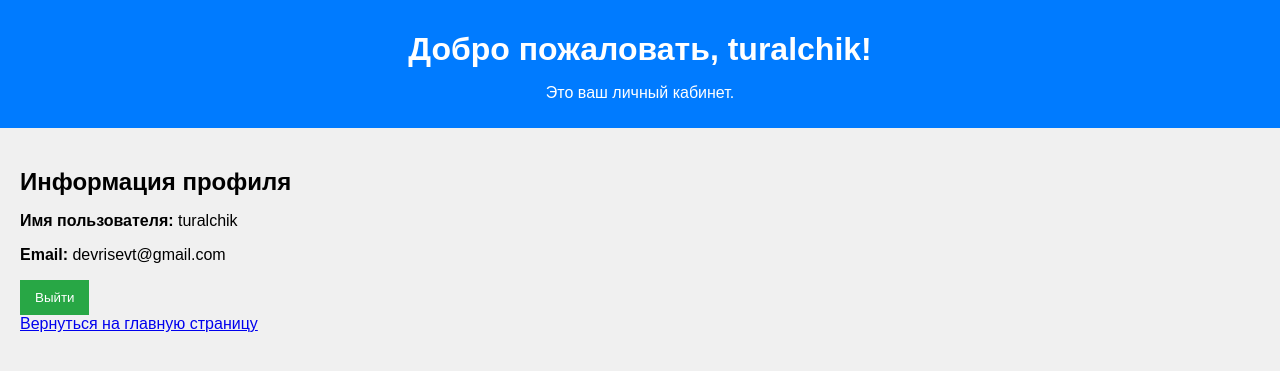
After one commit to Turalchik/watcherry, a Django app: page /users/profile/ in a window 1280 px wide. The commit adds this page. Shown: the top 371 px of the page. Run offline with Django 5.2, Linux system fonts and the light colour scheme; a user stored in the database is signed in.

Commit message:
rearrange && update :  user's personal account

```diff
--- a/movies/templates/movies/home.html
+++ b/movies/templates/movies/home.html
@@ -6,6 +6,9 @@
     <title>Home</title>
 </head>
 <body>
+    <h1>Добро пожаловать на Watcherry!</h1>
+    <a href="{% url 'profile' %}">Перейти в личный кабинет</a> <!-- Ссылка на профиль -->
+
     <h1>Популярные фильмы</h1>
     <ul>
         {% for movie in popular_movies %}
--- /dev/null
+++ b/static/css/styles.css
@@ -0,0 +1,34 @@
+/* watcherry/static/css/styles.css */
+body {
+    font-family: Arial, sans-serif; /* Установка шрифта для всего документа */
+    background-color: #f0f0f0; /* Цвет фона страницы */
+    margin: 0; /* Убираем отступы */
+    padding: 0; /* Убираем внутренние отступы */
+}
+
+header {
+    background-color: #007bff; /* Цвет фона для заголовка */
+    color: white; /* Цвет текста заголовка */
+    padding: 10px; /* Внутренние отступы для заголовка */
+    text-align: center; /* Центрируем текст в заголовке */
+}
+
+main {
+    padding: 20px; /* Внутренние отступы для основного содержимого */
+}
+
+h1, h2 {
+    margin-bottom: 15px; /* Отступы снизу для заголовков */
+}
+
+button {
+    background-color: #28a745; /* Цвет кнопки */
+    color: white; /* Цвет текста кнопки */
+    border: none; /* Убираем границу */
+    padding: 10px 15px; /* Внутренние отступы для кнопки */
+    cursor: pointer; /* Указатель при наведении на кнопку */
+}
+
+button:hover {
+    background-color: #218838; /* Цвет кнопки при наведении */
+}
--- /dev/null
+++ b/users/templates/users/profile.html
@@ -0,0 +1,34 @@
+<!DOCTYPE html>
+<html lang="en">
+<head>
+    <meta charset="UTF-8">
+    <title>Личный кабинет</title>
+    {% load static %}
+    <link rel="stylesheet" href="{% static 'css/styles.css' %}"> <!-- Подключение CSS -->
+</head>
+<body>
+    <header>
+        <h1>Добро пожаловать, {{ user.username }}!</h1>
+        <p>Это ваш личный кабинет.</p>
+    </header>
+
+    <main>
+        <section>
+            <h2>Информация профиля</h2>
+            <p><strong>Имя пользователя:</strong> {{ user.username }}</p>
+            <p><strong>Email:</strong> {{ user.email }}</p>
+        </section>
+
+        <section>
+            <form action="{% url 'logout' %}" method="post" style="display: inline;">
+                {% csrf_token %}
+                <button type="submit">Выйти</button>
+            </form>
+        </section>
+
+        <section>
+            <a href="{% url 'home' %}">Вернуться на главную страницу</a>
+        </section>
+    </main>
+</body>
+</html>
--- a/users/urls.py
+++ b/users/urls.py
@@ -1,11 +1,12 @@
 # users/urls.py
 from django.urls import path
 from django.contrib.auth import views as auth_views
+from django.contrib.auth.views import LogoutView
 from . import views
 
 urlpatterns = [
     path('login/', auth_views.LoginView.as_view(), name='login'),
-    path('logout/', auth_views.LogoutView.as_view(), name='logout'),
+    path('logout/', LogoutView.as_view(next_page='home'), name='logout'),  # Перенаправление на главную страницу
     path('register/', views.register, name='register'),
     path('profile/', views.profile, name='profile'),
 ]
--- a/users/views.py
+++ b/users/views.py
@@ -3,17 +3,24 @@ from django.shortcuts import render, redirect
 from django.contrib.auth.forms import UserCreationForm
 from django.contrib.auth.decorators import login_required
 from django.contrib import messages
+from django.contrib.auth import login
+
+@login_required
+def profile(request):
+    # Создаст страницу profile.html в users/templates/users/
+    return render(request, 'users/profile.html')
 
 def register(request):
-    if request.method == 'POST':
-        form = UserCreationForm(request.POST)
-        if form.is_valid():
-            form.save()
-            messages.success(request, 'Account created successfully')
-            return redirect('login')
+    if request.method == 'POST':              # 1. Проверка метода запроса
+        form = UserCreationForm(request.POST)  # 2. Создание формы с данными
+        if form.is_valid():                    # 3. Валидация формы
+            user = form.save()                 # 4. Сохранение нового пользователя
+            login(request, user)               # 5. Вход нового пользователя
+            messages.success(request, 'Регистрация прошла успешно!')  # 6. Сообщение об успехе
+            return redirect('profile')         # 7. Перенаправление на профиль
     else:
-        form = UserCreationForm()
-    return render(request, 'users/register.html', {'form': form})
+        form = UserCreationForm()              # 8. Показать пустую форму для GET-запроса
+    return render(request, 'registration/register.html', {'form': form})  # 9. Рендер шаблона
 
 @login_required
 def profile(request):
--- a/watcherry/settings.py
+++ b/watcherry/settings.py
@@ -120,6 +120,12 @@ USE_TZ = True
 # https://docs.djangoproject.com/en/5.1/howto/static-files/
 
 STATIC_URL = 'static/'
+STATICFILES_DIRS = [
+    BASE_DIR / "static",  # Указываем путь к папке static
+]
+LOGIN_URL = '/login/'
+LOGOUT_REDIRECT_URL = '/'  # Перенаправление на главную страницу после выхода
+
 
 # Default primary key field type
 # https://docs.djangoproject.com/en/5.1/ref/settings/#default-auto-field
--- a/watcherry/urls.py
+++ b/watcherry/urls.py
@@ -1,10 +1,11 @@
-# movie_site/urls.py
 from django.contrib import admin
 from django.urls import path, include
+from movies.views import home
 
 urlpatterns = [
+    path('', home, name='home'),  # Главная страница
     path('admin/', admin.site.urls),
-    path('', include('movies.urls')),
     path('search/', include('search.urls')),
     path('users/', include('users.urls')),
+    path('', include('django.contrib.auth.urls')),  # Встроенные маршруты для аутентификации
 ]
```
Also changed, not shown: users/templates/registration/login.html (added, +17 -0 lines), users/templates/registration/register.html (added, +17 -0 lines), db.sqlite3.
